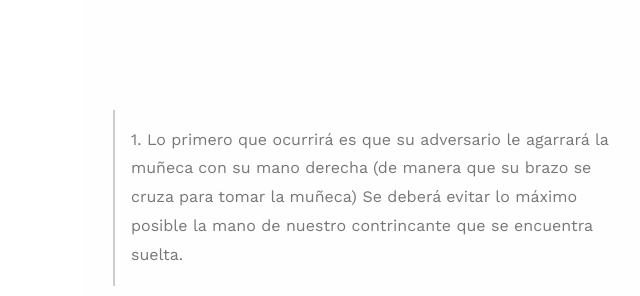
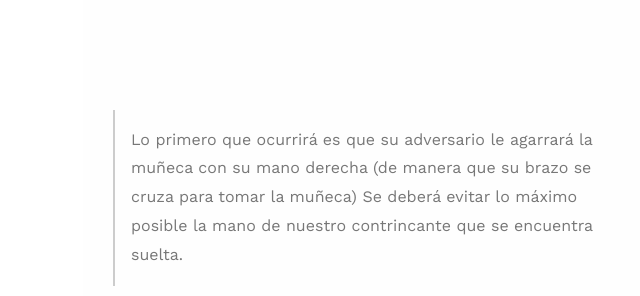
Before and after one commit to esperanzarios/infografiadigital4, a plain HTML site: page index.html in a window 1280 px wide. Shown: the part 504-800 px from the top of the page, 542-1182 px from the left. Drawn offline with nearby package versions, Linux system fonts and the light colour scheme.

Commit message:
Update index.html

```diff
--- a/index.html
+++ b/index.html
@@ -89,7 +89,7 @@
             <figure class="row flex-row">
                 <img src="img/one.jpg" class="img-fluid col-12 col-md-6" />
                 <figcaption class="d-flex align-items-center col-12 col-md-6">
-                    <p>1.	Lo primero que ocurrirá es que su adversario le agarrará la muñeca con su mano derecha (de manera que su brazo se cruza para tomar la muñeca) Se deberá evitar lo máximo posible la mano de nuestro contrincante que se encuentra suelta.</p>
+                    <p>Lo primero que ocurrirá es que su adversario le agarrará la muñeca con su mano derecha (de manera que su brazo se cruza para tomar la muñeca) Se deberá evitar lo máximo posible la mano de nuestro contrincante que se encuentra suelta.</p>
                 </figcaption>
             </figure>
             <!--Imagen 2-->
```
